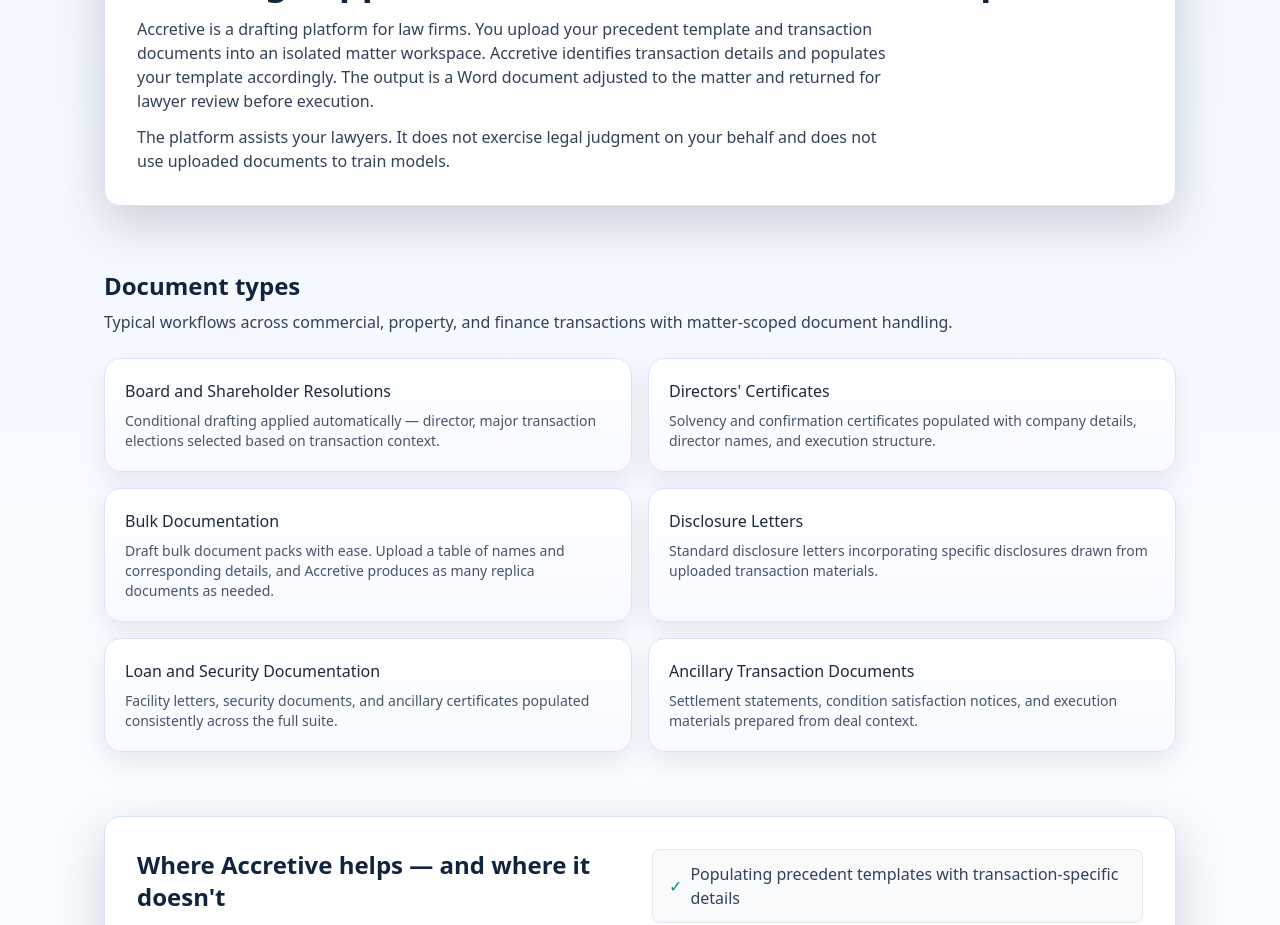
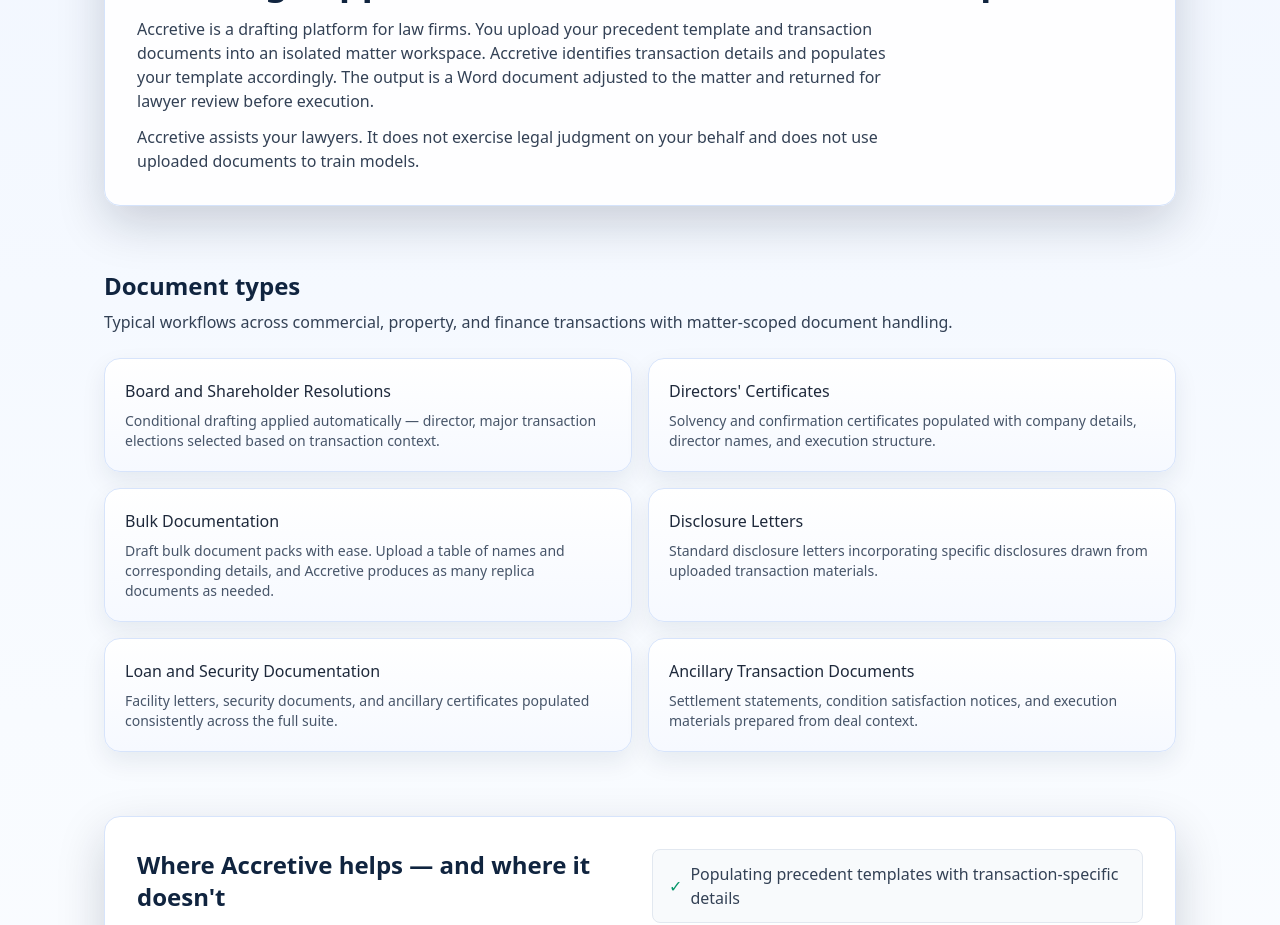
Before and after one commit to dearlovelucas-hub/Accretive.co.nz, a Next.js app: page / in a window 1280 px wide. Shown: the part 840-1765 px from the top of the page. Built offline with nearby package versions, Linux system fonts and the light colour scheme.

Commit message:
Refine landing page copy wording

```diff
--- a/app/page.tsx
+++ b/app/page.tsx
@@ -46,7 +46,7 @@
             execution.
           </p>
           <p className="mt-3 max-w-3xl text-slate-700">
-            The platform assists your lawyers. It does not exercise legal judgment on your behalf and does not use
+            Accretive assists your lawyers. It does not exercise legal judgment on your behalf and does not use
             uploaded documents to train models.
           </p>
         </section>
```
